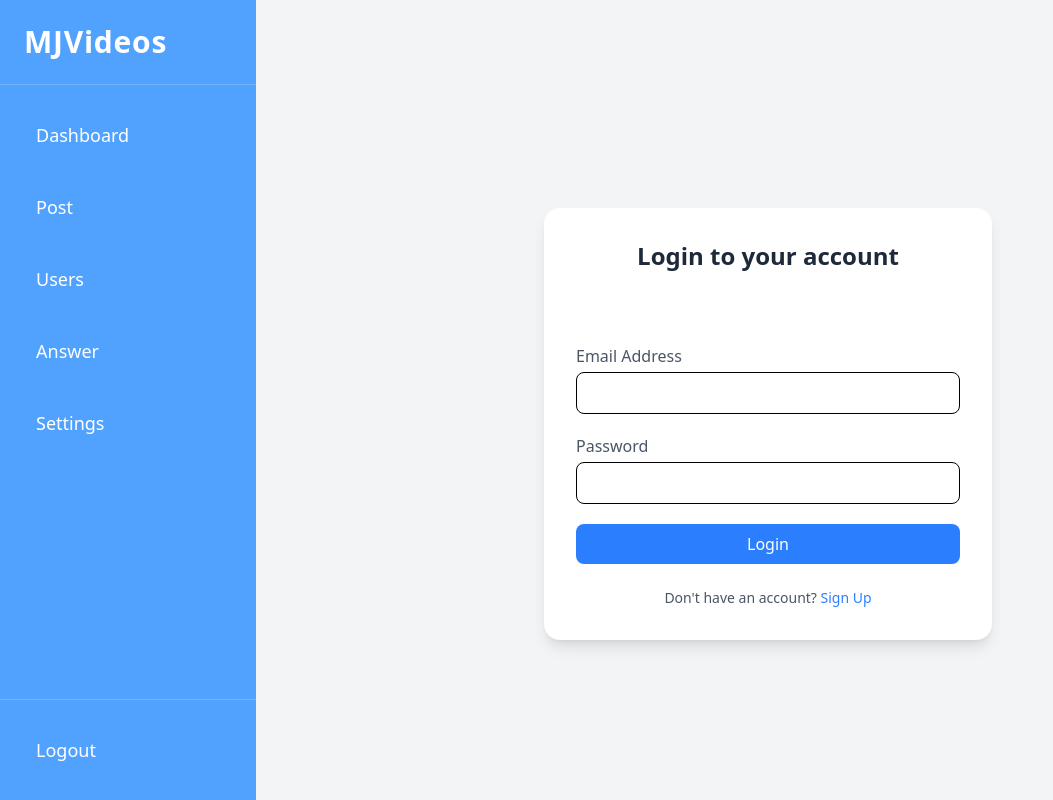
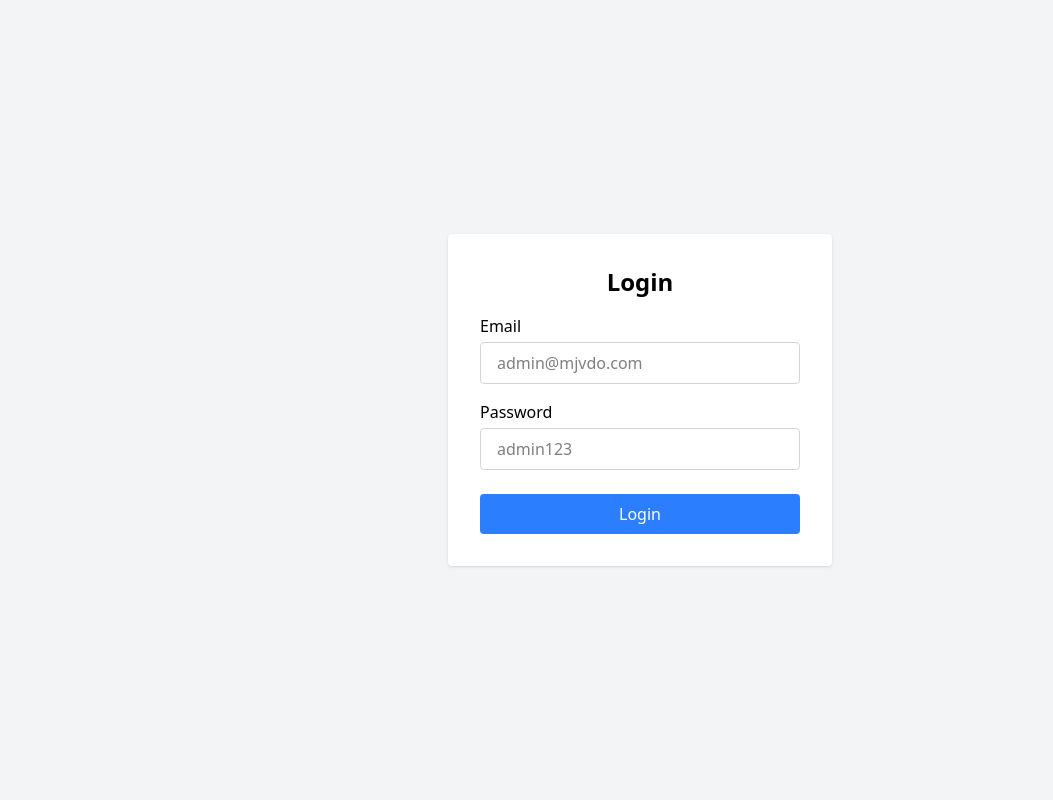
Before and after one commit to optimizaum/MJ-admin-new, a React (Vite) app: page /login in a window 1280 px wide. Shown: the whole page, without its empty margins (0-1053 px from the left). Built offline with nearby package versions, Linux system fonts and the light colour scheme.

Commit message:
changes done

```diff
--- a/src/App.jsx
+++ b/src/App.jsx
@@ -1,5 +1,5 @@
 import { BrowserRouter as Router, Routes, Route } from 'react-router-dom';
-import React from 'react';
+import React, { useState } from 'react';
 import Sidebar from './components/Sidebar';
 import Post from './components/Post/Post';
 import PostDetails from './components/Post/PostDetails';
@@ -16,16 +16,17 @@ import EditForm from './components/Post/EditForm';
 import UpdateCustomForm from './components/Post/UpdateCustomForm';
 
 function App() {
+  const [isLoggedIn, setIsLoggedIn] = useState(false); // Track login state
+
   return (
     <Router>
+      {!isLoggedIn ? (
+        <Login onLogin={() => setIsLoggedIn(true)} />
+      ) : (
         <div className="flex h-screen">
-        {/* Sidebar */}
           <Sidebar />
-
-        {/* Main Content */}
           <div className="flex-1 p-6 overflow-y-auto bg-gray-100">
             <Routes>
-            <Route path="/login" element={<Login />} />
               <Route path="/" element={<Dashboard />} />
               <Route path="/post" element={<Post />} />
               <Route path="/users" element={<User />} />
@@ -41,6 +42,7 @@ function App() {
             </Routes>
           </div>
         </div>
+      )}
     </Router>
   );
 }
--- a/src/components/Login.jsx
+++ b/src/components/Login.jsx
@@ -1,74 +1,61 @@
 import React, { useState } from 'react';
+import { useNavigate } from 'react-router-dom';
 
-const Login = () => {
+const Login = ({ onLogin }) => {
   const [email, setEmail] = useState('');
   const [password, setPassword] = useState('');
+  const navigate = useNavigate();
 
   const handleLogin = (e) => {
-    e.preventDefault(); // Prevent page reload
-    console.log('Email:', email);
-    console.log('Password:', password);
-    // You can add API call here
-  };
+    e.preventDefault();
 
-  const fillDemoCredentials = () => {
-    setEmail('admin@123mjvdo.com');
-    setPassword('Admin@123');
+    const staticEmail = 'admin@mjvdo.com';
+    const staticPassword = 'admin123';
+
+    if (email === staticEmail && password === staticPassword) {
+      if (onLogin) onLogin();
+      navigate('/');
+    } else {
+      alert('Invalid email or password');
+    }
   };
 
   return (
-    <div className="flex items-center justify-center min-h-screen bg-gray-100">
-      <div className="w-full max-w-md p-8 space-y-6 bg-white rounded-2xl shadow-lg">
-        <h2 className="text-2xl font-bold text-center text-gray-800">
-          Login to your account
-        </h2>
+    <div className="flex items-center justify-center h-screen bg-gray-100">
+      <form onSubmit={handleLogin} className="bg-white p-8 rounded shadow max-w-sm w-full">
+        <h2 className="text-2xl font-bold mb-4 text-center">Login</h2>
 
-        <div className="text-right">
-          <button
-            type="button"
-            onClick={fillDemoCredentials}
-            className="text-sm text-blue-500 hover:underline"
-          >
-
-          </button>
+        <div className="mb-4">
+          <label className="block mb-1 font-medium">Email</label>
+          <input
+            type="email"
+            className="w-full px-4 py-2 border border-gray-300 rounded"
+            value={email}
+            onChange={(e) => setEmail(e.target.value)}
+            placeholder="admin@mjvdo.com"
+            required
+          />
         </div>
 
-        <form onSubmit={handleLogin} className="space-y-5">
-          <div>
-            <label className="block mb-1 text-gray-600">Email Address</label>
+        <div className="mb-6">
+          <label className="block mb-1 font-medium">Password</label>
           <input
-              type="email"
-              value={email}
-              onChange={(e) => setEmail(e.target.value)}
+            type="password"
+            className="w-full px-4 py-2 border border-gray-300 rounded"
+            value={password}
+            onChange={(e) => setPassword(e.target.value)}
+            placeholder="admin123"
             required
-              className="w-full px-4 py-2 border rounded-lg focus:outline-none focus:ring-2 focus:ring-blue-400"
           />
         </div>
-          <div>
-            <label className="block mb-1 text-gray-600">Password</label>
-            <input
-              type="password"
-              value={password}
-              onChange={(e) => setPassword(e.target.value)}
-              required
-              className="w-full px-4 py-2 border rounded-lg focus:outline-none focus:ring-2 focus:ring-blue-400"
-            />
-          </div>
+
         <button
           type="submit"
-            className="w-full py-2 text-white bg-blue-500 rounded-lg hover:bg-blue-600 transition duration-300"
+          className="w-full bg-blue-500 text-white py-2 rounded hover:bg-blue-600 cursor-pointer"
         >
           Login
         </button>
       </form>
-
-        <p className="text-sm text-center text-gray-600">
-          Don't have an account?{' '}
-          <a href="#" className="text-blue-500 hover:underline">
-            Sign Up
-          </a>
-        </p>
-      </div>
     </div>
   );
 };
--- a/src/components/Settings/Setting.jsx
+++ b/src/components/Settings/Setting.jsx
@@ -3,13 +3,17 @@ import React, { useState } from 'react';
 const Setting = () => {
   const [companyName, setCompanyName] = useState('');
   const [logo, setLogo] = useState(null);
+  const [logoPreview, setLogoPreview] = useState(null);
 
   // Handle form submission
   const handleSubmit = (e) => {
     e.preventDefault();
     if (companyName && logo) {
       console.log('Company Name:', companyName);
-      console.log('Logo:', logo.name); // or use logo for uploading the file
+      console.log('Logo:', logo.name);
+      setCompanyName('');
+      setLogo(null);
+      setLogoPreview(null);
     } else {
       alert('Please fill in all fields');
     }
@@ -20,15 +24,18 @@ const Setting = () => {
     const file = e.target.files[0];
     if (file) {
       setLogo(file);
+      setLogoPreview(URL.createObjectURL(file));
     }
   };
 
   return (
-    <div className="p-6">
-      <h2 className="text-2xl font-bold mb-4">Company Settings</h2>
+    <div className="p-6 bg-white rounded-lg max-w-lg mx-auto  shadow items-center mt-10">
+      <h2 className="text-2xl font-bold mb-4 text-center">Company Settings</h2>
       <form onSubmit={handleSubmit} className="space-y-4">
         <div>
-          <label htmlFor="companyName" className="block text-lg font-semibold mb-2">Company Name</label>
+          <label htmlFor="companyName" className="block text-lg font-semibold mb-2">
+            Company Name
+          </label>
           <input
             type="text"
             id="companyName"
@@ -41,7 +48,9 @@ const Setting = () => {
         </div>
 
         <div>
-          <label htmlFor="logo" className="block text-lg font-semibold mb-2">Upload Logo</label>
+          <label htmlFor="logo" className="block text-lg font-semibold mb-2">
+            Upload Logo
+          </label>
           <input
             type="file"
             id="logo"
@@ -50,13 +59,19 @@ const Setting = () => {
             accept="image/*"
             required
           />
+          {logoPreview && (
+            <div className="mt-2">
+              <p className="text-sm text-gray-600">Logo Preview:</p>
+              <img src={logoPreview} alt="Logo Preview" className="w-24 h-24 object-contain mt-1 border rounded" />
+            </div>
+          )}
         </div>
 
         <button
           type="submit"
           className="bg-blue-500 text-white px-6 py-2 rounded-lg hover:bg-blue-600"
         >
-          Save Settings
+          Save
         </button>
       </form>
     </div>
```
Lines whose indentation alone changed are shown as unchanged.
